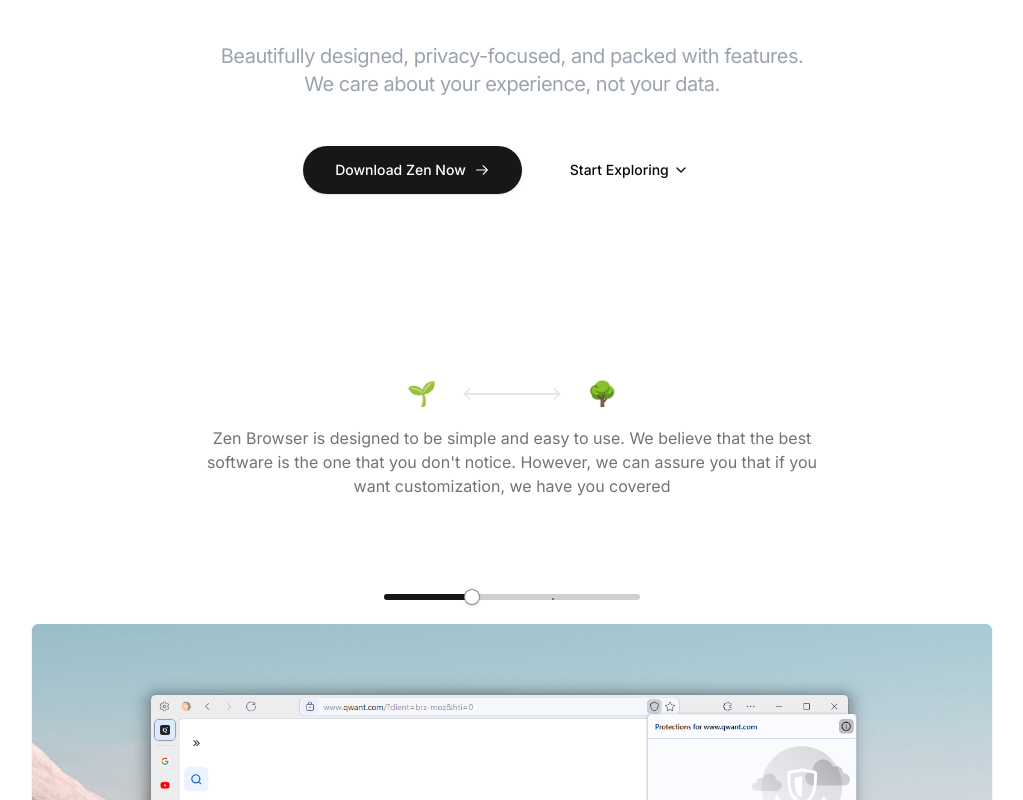
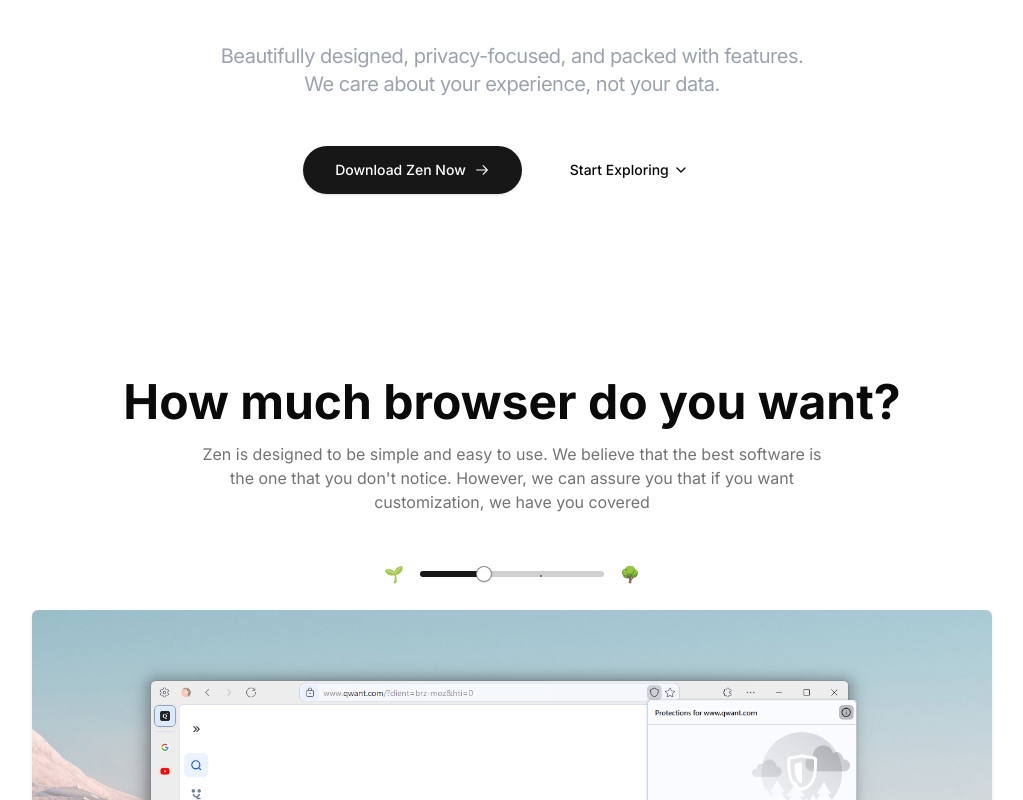
Before and after one commit to zen-browser/www, a Next.js app: page / in a window 1280 px wide. Shown: the part 442-1242 px from the top of the page, without its empty margins (128-1151 px from the left). Built offline with nearby package versions, Linux system fonts and the light colour scheme.

Commit message:
Update browser-slider component

```diff
--- a/src/components/browser-slider.tsx
+++ b/src/components/browser-slider.tsx
@@ -10,21 +10,15 @@ export default function BrowserComplexityExample() {
   const [selectedImage, setSelectedImage] = React.useState([1]);
   return (
     <div className="flex h-screen items-center flex-col mx-auto mb-32 xl:mb-64 w-full md:w-5/6 lg:w-3/4">
-      <div className="flex items-center text-2xl cursor-default font-bold select-none">
-        <span>🌱</span>
-        <div className="flex mx-5 items-center opacity-10">
-          <ChevronLeft className="w-5 h-5" style={{ marginInlineEnd: "-0.8rem" }} />
-          <span className="w-24 bg-black dark:bg-white h-0.5"></span>
-          <ChevronRight className="w-5 h-5" style={{ marginInlineStart: "-0.8rem" }} />
-        </div>
-        <span>🌳</span>
-      </div>
+      <h1 className="text-4xl md:text-5xl font-bold text-center">How much browser do you want?</h1>
       <p className="mt-4 text-center text-md mx-auto w-2/3 text-muted-foreground">
-        Zen Browser is designed to be simple and easy to use. We believe that the best software is
+        Zen is designed to be simple and easy to use. We believe that the best software is
         the one that you don't notice. However, we can assure you that if you want customization, we have you covered
       </p>
-      <div className="w-64 mb-6 mt-24">
+      <div className="w-64 mb-6 mt-12 flex gap-4">
+        <span className="opacity-90">🌱</span>
         <Slider step={1} max={3} showSteps="half" value={selectedImage} onValueChange={setSelectedImage} />
+        <span className="opacity-90">🌳</span>
       </div>
       <div className="mx-auto md:mb-36 flex justify-center">
         {[...Array(4)].map((_, i) => (
```
